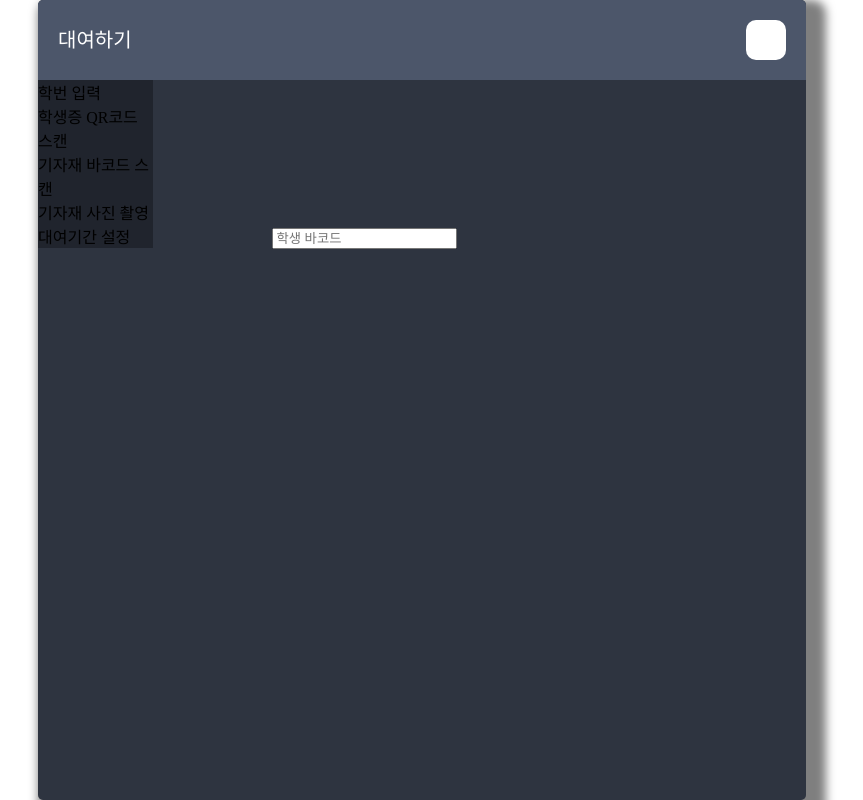
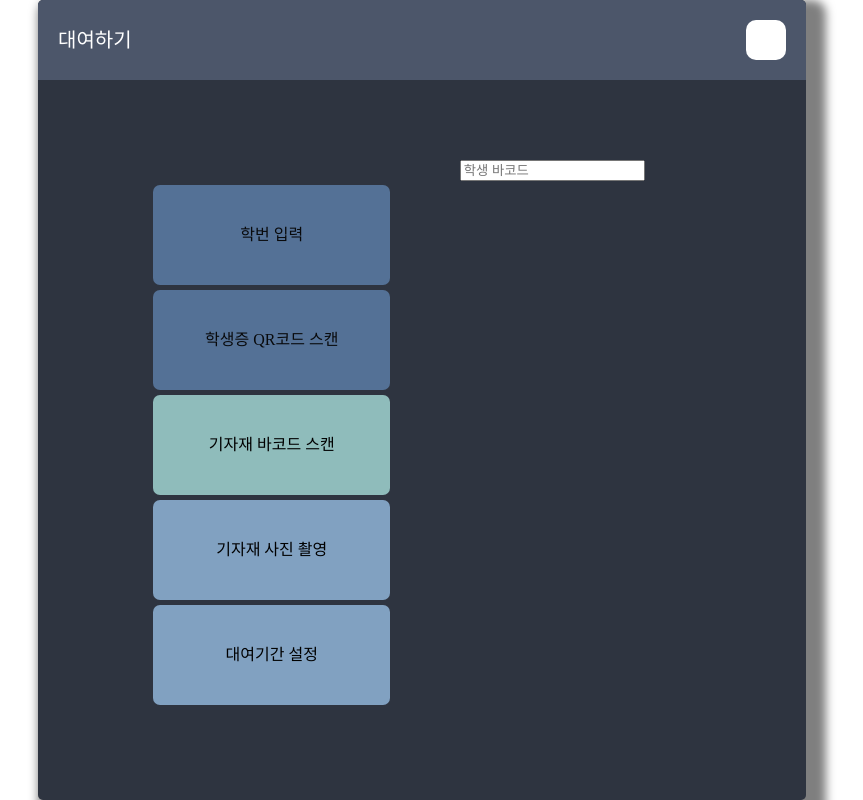
Before and after one commit to nowjun/dod_qr, a Flask app: template templates/beqr.html in a window 1280 px wide. Shown: the whole page, without its empty margins (218-1081 px from the left). Run offline with Flask 2, Linux system fonts and the light colour scheme; the template is opened without the code that fills it, so the values that code supplies are empty.

Commit message:
submit , form 추가

```diff
--- a/static/bs.css
+++ b/static/bs.css
@@ -1,14 +1,28 @@
-.bsCon {
-    width: 80%;
+
+#bsBig1 div{
+    width: 90%;
+    text-align: center;
     margin: 0 auto;
-    display:inline-block;
+    height: 100px;
+    line-height: 100px;
+    border-radius: 7px;
+    margin: 5px 0px;
 }
-#bsBig1 div{
-    width: 50%;
-    background-color: rgb(0,0,0,0.3);
+#bsBig2 div{
+    width: 100%;
+    height:500px;
+    float:right;
+    text-align: center;
+    margin: 0 auto;
+}
+
+.bs {
+    width: 70%;
+    margin: 0 auto;
+    padding-top: 80px;
 }
 .bsBig{
-    width: 30%;
+    width: 49%;
     display: inline-block;
 }
 .bsbs div#frame {
@@ -23,6 +37,32 @@
      text-align: center;
      margin: 0 auto;
      margin-top: 10px;
+}
+
 .bsimage canvas {
      width:100%;
 }
+
+.bsleftdone{
+    background-color:#5E81AC;
+    opacity: 0.8;
+}
+.bsleftdo{
+    background-color: #8FBCBB;
+    width: 92%;
+}
+.bsleftno{
+    background-color:#81A1C1;
+}
+
+
+
+.bcal input[type="date"]{
+    width: 80%;
+    height: 70px;
+    font-size:20px;
+}
+.bcal input[type="submit"]{
+    width: 80%;
+    height: px;
+}
--- a/templates/beqr.html
+++ b/templates/beqr.html
@@ -23,23 +23,15 @@
         </div>
         <div class="bs">
             <div id="bsBig1" class="bsBig">
-                <div>학번 입력</div>
-                <div>학생증 QR코드 스캔</div>
-                <div>기자재 바코드 스캔</div>
-                <div>기자재 사진 촬영</div>
-                <div>대여기간 설정</div>
+                <div class="bsleftdone">학번 입력</div>
+                <div class="bsleftdone">학생증 QR코드 스캔</div>
+                <div class="bsleftdo">기자재 바코드 스캔</div>
+                <div class="bsleftno">기자재 사진 촬영</div>
+                <div class="bsleftno">대여기간 설정</div>
             </div>
             <div id="bsBig2" class="bsBig">
                 <div>
                     <input type="text" placeholder="학생 바코드">
-                </div>
-                <div class="bsbs">
-                    <div id="frame">
-                        <div id="loadingMessage">
-                            🎥 비디오 스트림에 액세스 할 수 없습니다<br/>웹캠이 활성화되어 있는지 확인하십시오
-                        </div>
-                        <canvas id="canvas"></canvas>
-                    </div>
                 </div>
             </div>
         </div>
```
Also changed, not shown: templates/bcal.html (+9 -10 lines), templates/bdone.html (+9 -9 lines), templates/beimage.html (+5 -5 lines), templates/bsnum.html (+5 -5 lines), templates/bsqr.html (+5 -13 lines), templates/reqr.html (+0 -8 lines).
